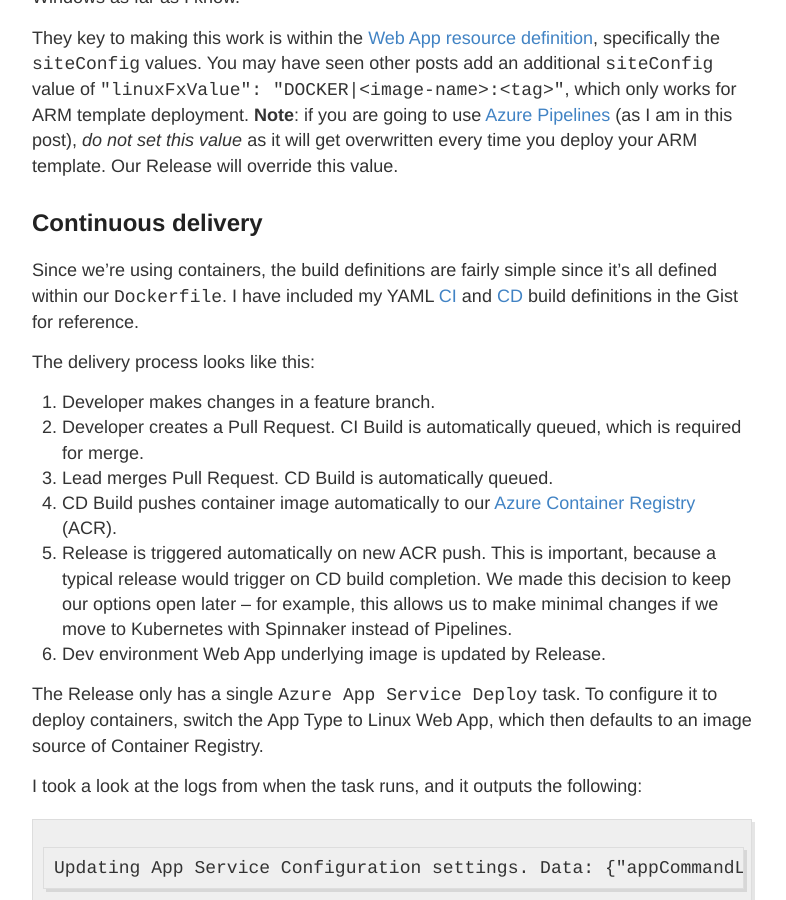
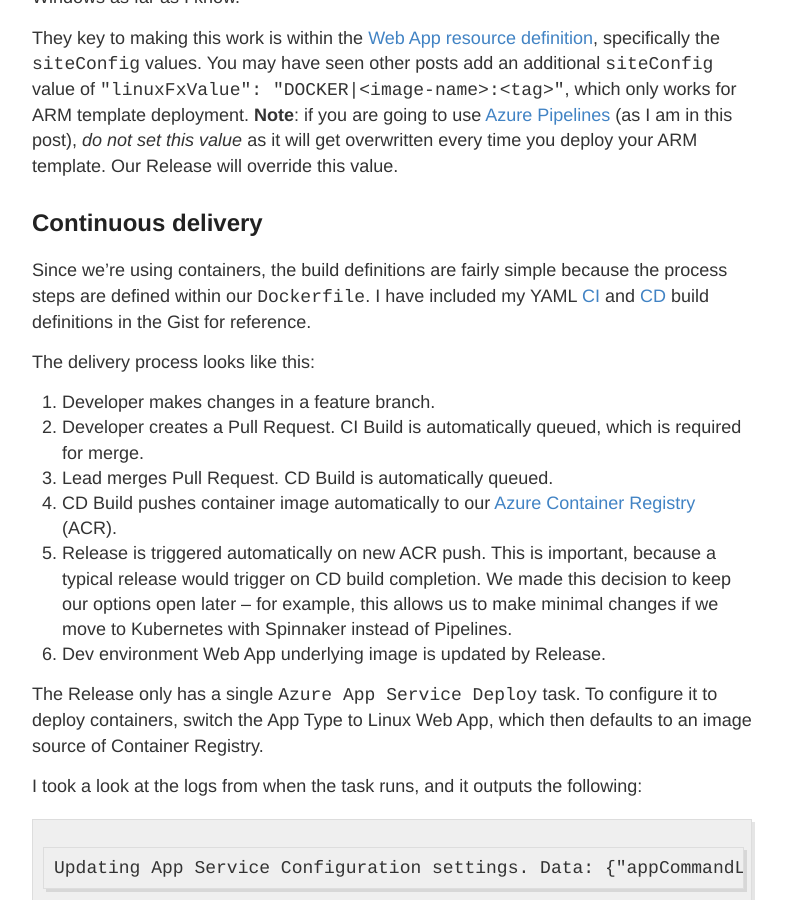
Before and after one commit to brbarnett/brbarnett.github.io, a Jekyll site: the page built from _posts/2019-1-4-deploying-web-apps-for-containers-with-azure-pipelines.md, in a window 1280 px wide and 900 px high, scrolled down 1381 px. Shown: the whole window, without its empty margins (248-1034 px from the left). Built offline with Jekyll 4.4.1, drawn with Linux system fonts in a browser that asks for light colours; comment, search, counter and statistics services are not loaded.

Commit message:
Language

```diff
--- a/_posts/2019-1-4-deploying-web-apps-for-containers-with-azure-pipelines.md
+++ b/_posts/2019-1-4-deploying-web-apps-for-containers-with-azure-pipelines.md
@@ -19,7 +19,7 @@
 They key to making this work is within the [Web App resource definition](https://gist.github.com/brbarnett/7cacd4a30bed946e9ad681c261765fbd#file-deploy-json-L52-L87), specifically the `siteConfig` values. You may have seen other posts add an additional `siteConfig` value of `"linuxFxValue": "DOCKER|<image-name>:<tag>"`, which only works for ARM template deployment. **Note**: if you are going to use [Azure Pipelines](https://azure.microsoft.com/en-us/services/devops/pipelines/) (as I am in this post), _do not set this value_ as it will get overwritten every time you deploy your ARM template. Our Release will override this value.
 
 ## Continuous delivery
-Since we're using containers, the build definitions are fairly simple since it's all defined within our `Dockerfile`. I have included my YAML [CI](https://gist.github.com/brbarnett/7cacd4a30bed946e9ad681c261765fbd#file-azure-pipelines-ci-yaml) and [CD](https://gist.github.com/brbarnett/7cacd4a30bed946e9ad681c261765fbd#file-azure-pipelines-cd-yaml) build definitions in the Gist for reference.
+Since we're using containers, the build definitions are fairly simple because the process steps are defined within our `Dockerfile`. I have included my YAML [CI](https://gist.github.com/brbarnett/7cacd4a30bed946e9ad681c261765fbd#file-azure-pipelines-ci-yaml) and [CD](https://gist.github.com/brbarnett/7cacd4a30bed946e9ad681c261765fbd#file-azure-pipelines-cd-yaml) build definitions in the Gist for reference.
 
 The delivery process looks like this:
 1. Developer makes changes in a feature branch.
```
